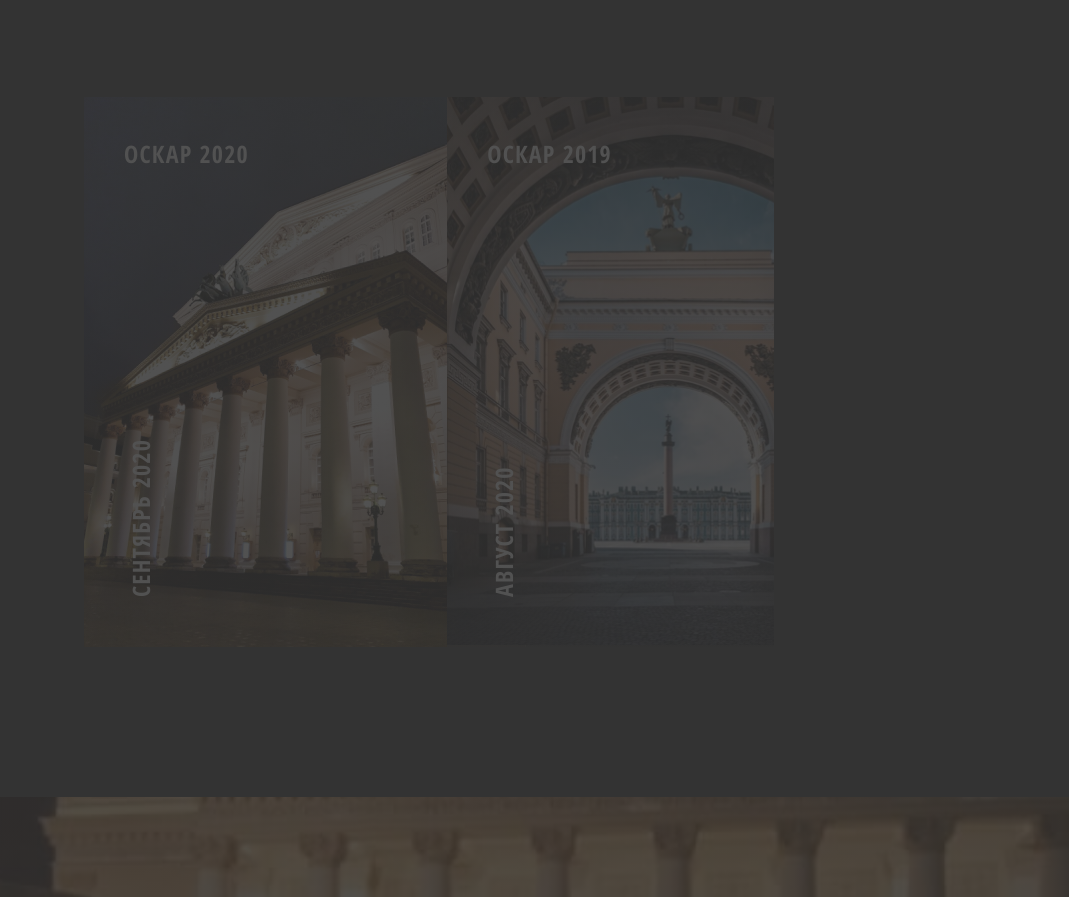
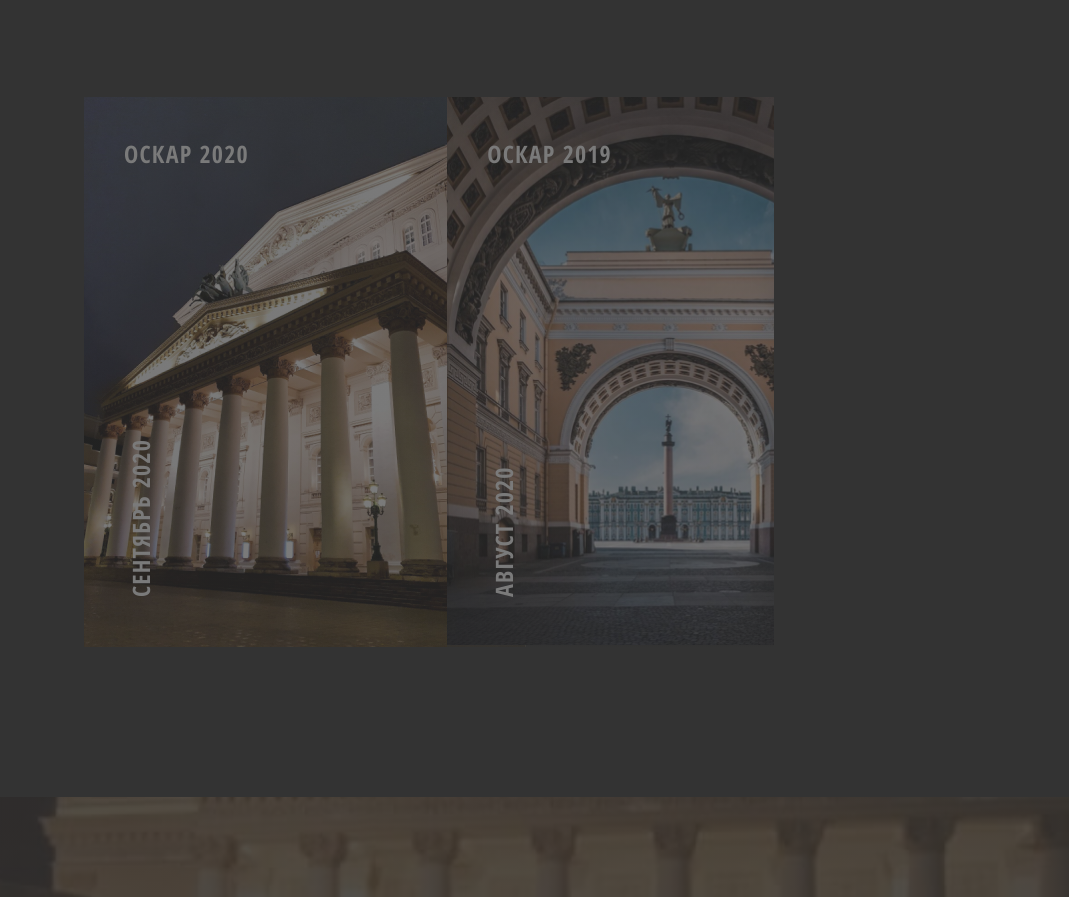
Before and after one commit to VHromyk/theatre, a plain HTML site: page index.html in a window 1280 px wide. Shown: the part 1886-2783 px from the top of the page, without its empty margins (211-1280 px from the left). Drawn offline with nearby package versions, Linux system fonts and the light colour scheme.

Commit message:
fix linear-gradient

```diff
--- a/sass/_our-patrons.scss
+++ b/sass/_our-patrons.scss
@@ -75,7 +75,11 @@
   left: 0px;
   width: 100%;
   height: 100%;
-  background: linear-gradient(rgba(51, 51, 51, 0.85), rgba(51, 51, 51, 0.85));
+  background: linear-gradient(
+    0deg,
+    rgba(51, 51, 51, 0.65),
+    rgba(51, 51, 51, 0.65)
+  );
 }
 
 .our-performance-el:hover,
```
Also changed, not shown: css/main.css, css/main.min.css, 2 other files.
